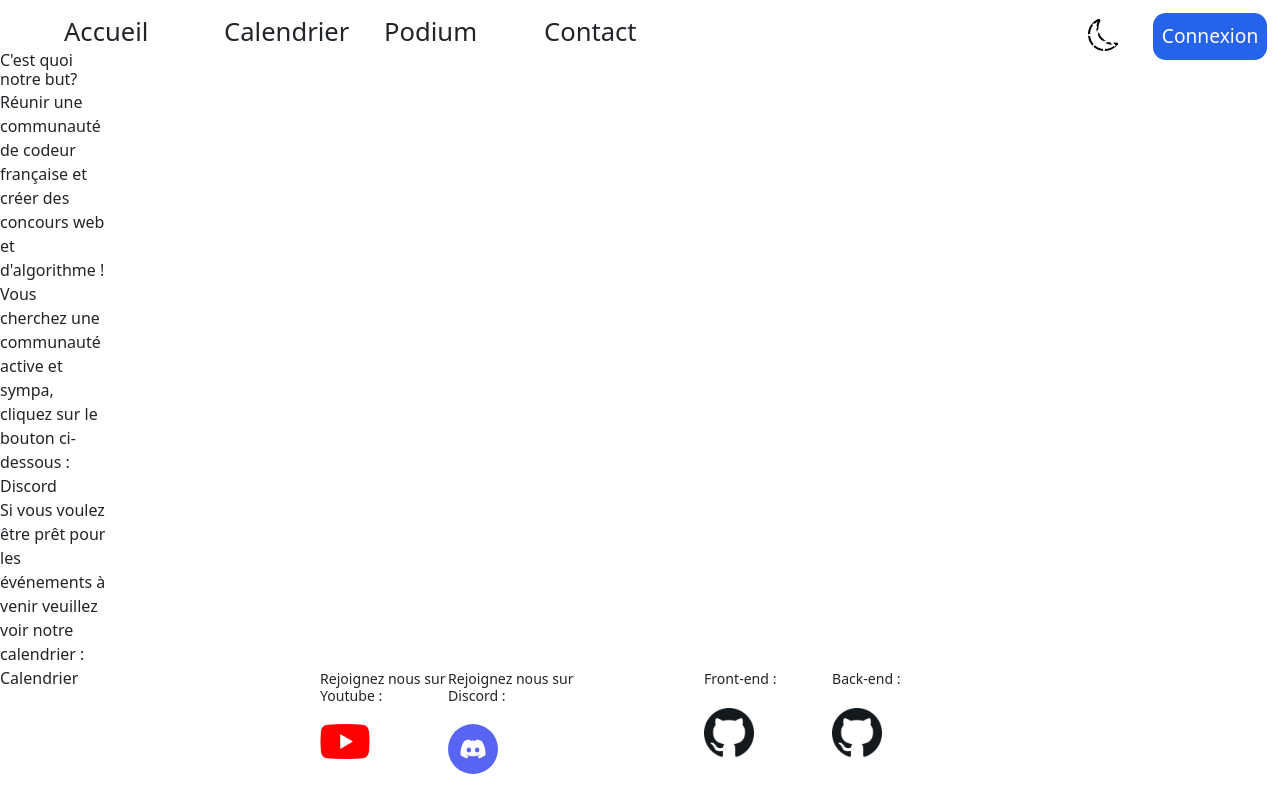
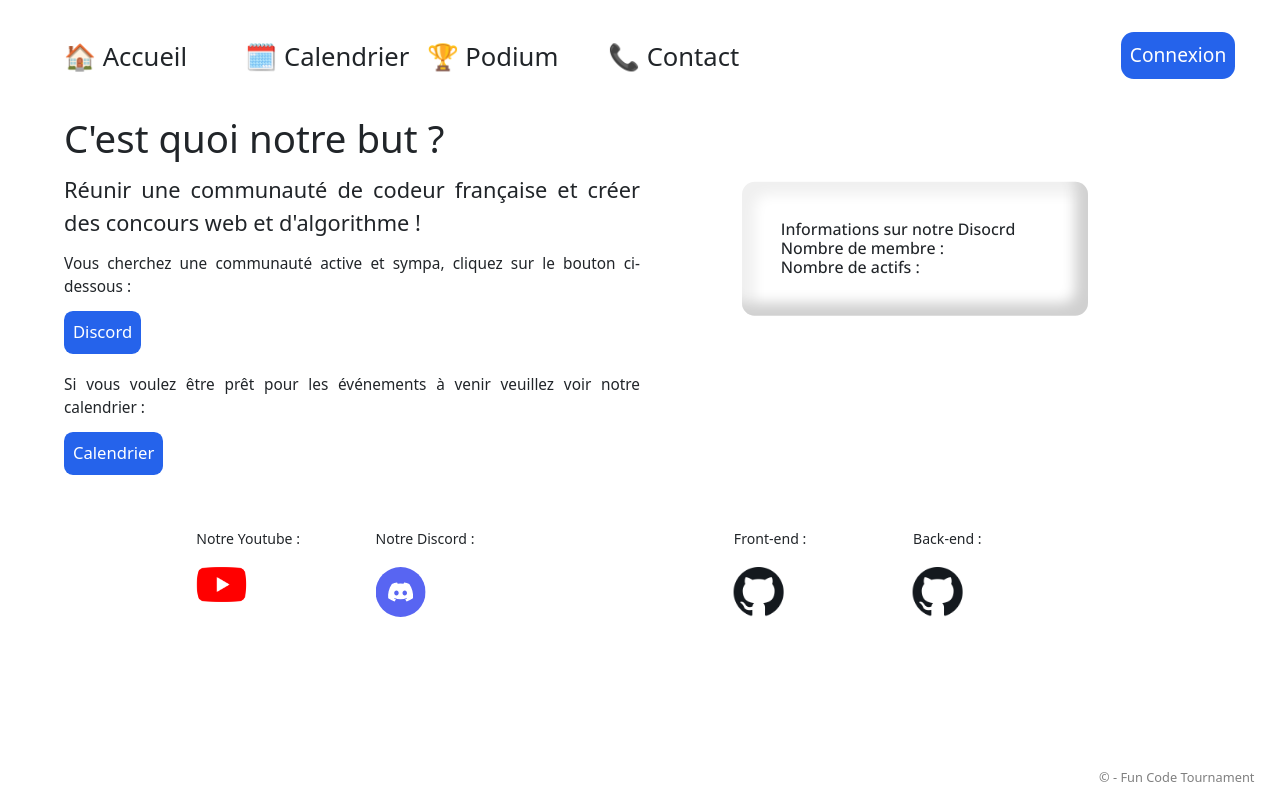
Before and after one commit to jasiukiewicztymon/Just-coding, a plain HTML site: page Fun code turnament site/index.html in a window 1280 px wide. Drawn offline with nearby package versions, Linux system fonts and the light colour scheme.

Commit message:
Add files via upload

```diff
--- a/Fun code turnament site/index.html
+++ b/Fun code turnament site/index.html
@@ -6,60 +6,73 @@
     <meta name="viewport" content="width=device-width, initial-scale=1.0">
     <title>Fun Code Tournament - Index</title>
 
-    <!-- JavaScript -->
-    <script src="./javascript/index.js"></script>
+    <link rel="preconnect" href="https://fonts.googleapis.com">
+    <link rel="preconnect" href="https://fonts.gstatic.com" crossorigin>
+    <link href="https://fonts.googleapis.com/css2?family=Open+Sans:wght@500&display=swap" rel="stylesheet">
+
     <!-- CSS -->
     <link rel="stylesheet" href="./style/index.css">
     <!-- Bootstrap CSS -->
     <link href="https://cdn.jsdelivr.net/npm/bootstrap@5.1.3/dist/css/bootstrap.min.css" rel="stylesheet" integrity="sha384-1BmE4kWBq78iYhFldvKuhfTAU6auU8tT94WrHftjDbrCEXSU1oBoqyl2QvZ6jIW3" crossorigin="anonymous">
     <!-- Tailwind CSS -->
     <script src="https://cdn.tailwindcss.com"></script>
+
+    <!-- JavaScript -->
+    <script src="./javascript/index.js"></script>
 </head>
 <body class="grid grid-cols-12">
-    <nav class="col-span-12">
-        <ul class="grid grid-cols-6 w-[75vw] ml-[5vw] mt-[1vw] text-[2vw]">
-            <li><a href="#">Accueil</a></li>
-            <li><a href="#">Calendrier</a></li>
-            <li><a href="#">Podium</a></li>
-            <li><a href="#">Contact</a></li>
+    <nav class="top-0 left-0 flex relative z-[1] col-span-12 bg-white h-[100%] w-[97.5vw] mb-[3vw]">
+        <ul class="grid grid-cols-6 w-[85vw] ml-[5vw] mt-[3vw] text-[2vw]">
+            <li><a href="#">🏠 Accueil</a></li>
+            <li><a href="#">🗓 Calendrier</a></li>
+            <li><a href="#">🏆 Podium</a></li>
+            <li><a href="#">📞 Contact</a></li>
         </ul>
-        <button id="connection_btn" class="top-[1vw] right-[1vw] absolute text-[1.5vw] p-[0.7vw] rounded-[1vw] bg-blue-600 text-white">Connexion</button>
-        <div id="theme-switcher" class="absolute right-[12.5vw] top-[1vw] mt-[0.5vw]">
-            <span id="dark-theme">
-            <span id="light-theme">
+        <button id="connection_btn" class="top-[2.5vw] right-[1vw] absolute text-[1.5vw] p-[0.7vw] rounded-[1vw] bg-blue-600 text-white">Connexion</button>
+        <div id="theme-switcher" class="absolute right-[12.5vw] top-[2.5vw] mt-[0.5vw] mr-[3vw]">
+            <b id="dark-theme" class="absolute"></b>
+            <b id="light-theme" class="absolute none"></b>
         </div>
     </nav>
-    <article>
-        <section class="faq">
-            <h1>C'est quoi notre but?</h1>
-            <p>Réunir une communauté de codeur française et créer des concours web et d'algorithme !</p>
+    <article class="relative ml-[5vw] w-[90vw] top-[50%] transform -translate-y-[50%]">
+        <section class="faq w-[45vw]">
+            <h1 class="text-[3vw] mb-[1vw]">C'est quoi notre but ?</h1>
+            <p class="text-[1.7vw] mb-[1vw] text-justify">Réunir une communauté de codeur française et créer des concours web et d'algorithme !</p>
         </section>
-        <section class="discord">
-            <p>Vous cherchez une communauté active et sympa, cliquez sur le bouton ci-dessous : </p>
-            <button id="discord_btn">Discord</button>
+        <section class="discord w-[45vw]">
+            <p class="text-[1.2vw] mb-[1vw] text-justify">Vous cherchez une communauté active et sympa, cliquez sur le bouton ci-dessous : </p>
+            <button id="discord_btn" class="mb-[1.5vw] bg-blue-600 text-white text-[1.3vw] p-[0.7vw] rounded-[0.7vw]">Discord</button>
         </section>
-        <section class="calendrier">
-            <p>Si vous voulez être prêt pour les événements à venir veuillez voir notre calendrier :</p>
-            <button id="calendar_btn">Calendrier</button>
+        <section class="calendrier w-[45vw]">
+            <p class="text-[1.2vw] mb-[1vw] text-justify">Si vous voulez être prêt pour les événements à venir veuillez voir notre calendrier :</p>
+            <button id="calendar_btn" class="bg-blue-600 text-[1.3vw] text-white p-[0.7vw] rounded-[0.7vw]">Calendrier</button>
         </section>
+        <div id="serverinfo" class="absolute right-[5vw] mr-[5vw] p-[3vw] rounded-[1vw] text-[1.25vw] w-[30%] top-[25%] transform -translate-y-[50%]">
+            <h1>Informations sur notre Disocrd</h1>
+            <h2 id="titletotal">Nombre de membre : </h2>
+            <p id="totalmembers"></p>
+            <h2 id="titleactive">Nombre de actifs : </h2>
+            <p id="activemembers"></p>
+        </div>
     </article>
-    <footer class="flex absolute bottom-[2vw] grid grid-cols-5 w-[50%] l-[50%] transform translate-x-[50%]">
+    <footer class="relative bottom-[2.5vw] grid grid-cols-5 w-[70vw] l-[50%] transform translate-x-[10%] mt-[35vw]">
         <section class="youtube col-span-1 col-start-1">
-            <h2 class="text-[1.1vw] mb-[1.5vw]">Rejoignez nous sur Youtube : </h2>
-            <a href="#" target="_blank"><img src="./img/youtube.png" alt="Youtube" class="icon" width="50px"></a>
+            <h2 class="text-[1.1vw] mb-[1.5vw]">Notre Youtube : </h2>
+            <a href="#" target="_blank"><img src="./img/youtube.png" alt="Youtube" class="icon" width="50vw"></a>
         </section>
         <section class="discord col-span-1 col-start-2">
-            <h2 class="text-[1.1vw] mb-[1.5vw]">Rejoignez nous sur Discord : </h2>
-            <a href="#" target="_blank"><img src="./img/discord.svg" alt="Discord" class="icon" width="50px"></a>
+            <h2 class="text-[1.1vw] mb-[1.5vw]">Notre Discord : </h2>
+            <a href="#" target="_blank"><img src="./img/discord.svg" alt="Discord" class="icon" width="50vw"></a>
         </section>
         <section class="github col-span-1 col-start-4">
             <h2 class="text-[1.1vw] mb-[1.5vw]">Front-end : </h2>
-            <a href="#" target="_blank"><img src="./img/github.png" alt="GitHub" class="icon" width="50px"></a>
+            <a href="#" target="_blank"><img src="./img/github.png" alt="GitHub" class="icon" width="50vw"></a>
         </section>
         <section class="github col-span-1 col-start-5">
             <h2 class="text-[1.1vw] mb-[1.5vw]">Back-end : </h2>
-            <a href="#" target="_blank"><img src="./img/github.png" alt="GitHub" class="icon" width="50px"></a>
+            <a href="#" target="_blank"><img src="./img/github.png" alt="GitHub" class="icon" width="50vw"></a>
         </section>
     </footer>
+    <div id="copyrights" class="z-[100]">© - Fun Code Tournament</div>
 </body>
 </html>
--- a/Fun code turnament site/style/index.scss
+++ b/Fun code turnament site/style/index.scss
@@ -1,5 +1,8 @@
 .none {
-    display: none;
+    display: none !important;
+}
+b {
+    font-weight: bolder !important;
 }
 
 body {
@@ -30,4 +33,17 @@ body {
             }
         }
     }
+    #serverinfo {
+        font-family: 'Open Sans', sans-serif;
+        box-shadow: inset -1vw -1vw 1vw #d0d0d0,
+                    inset 1vw 1vw 1vw #f0f0f0;
+    }
+    #copyrights {
+        position: fixed;
+        color: rgba(0, 0, 0, 0.5);
+        right: 2vw;
+        font-size: 1vw;
+        bottom: 1vw;
+    }
 }
+// responsible disgn applied for all mobiles disgn
```
Also changed, not shown: Fun code turnament site/style/index.css, 1 other file.
